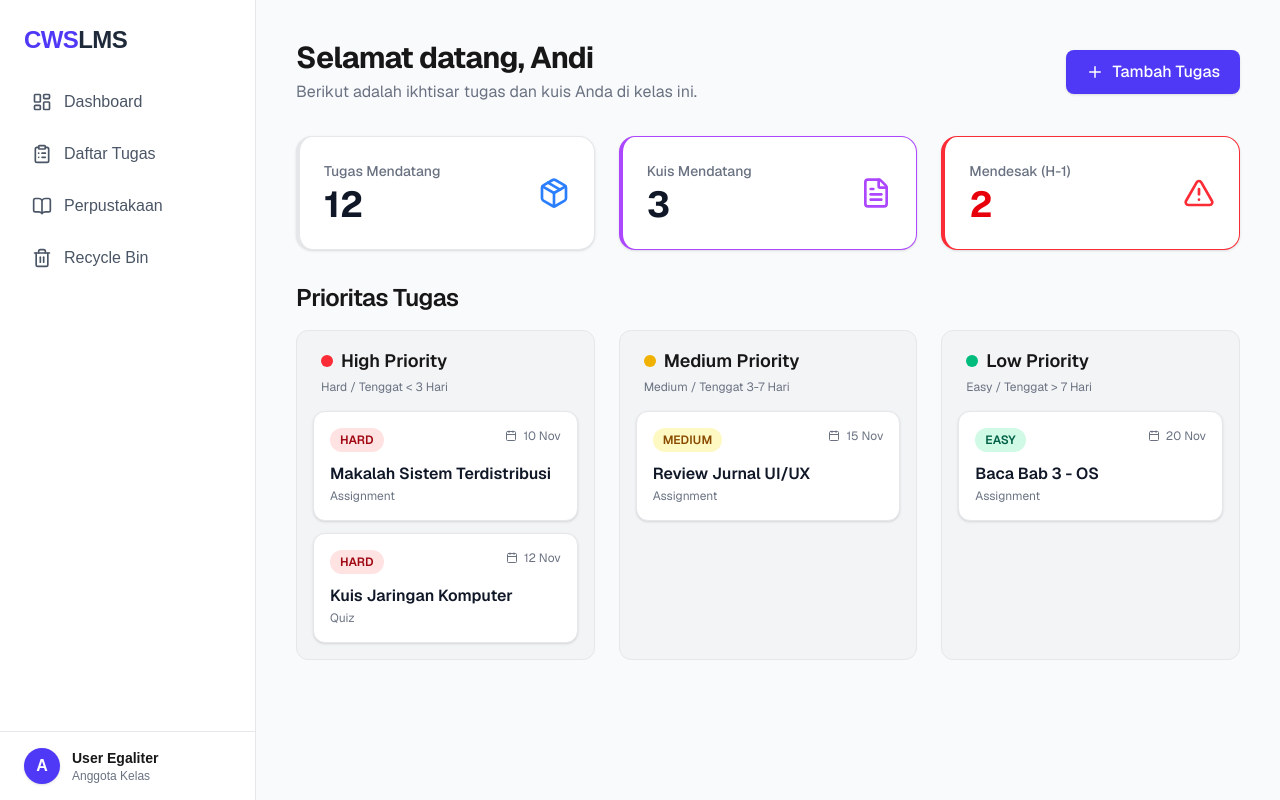
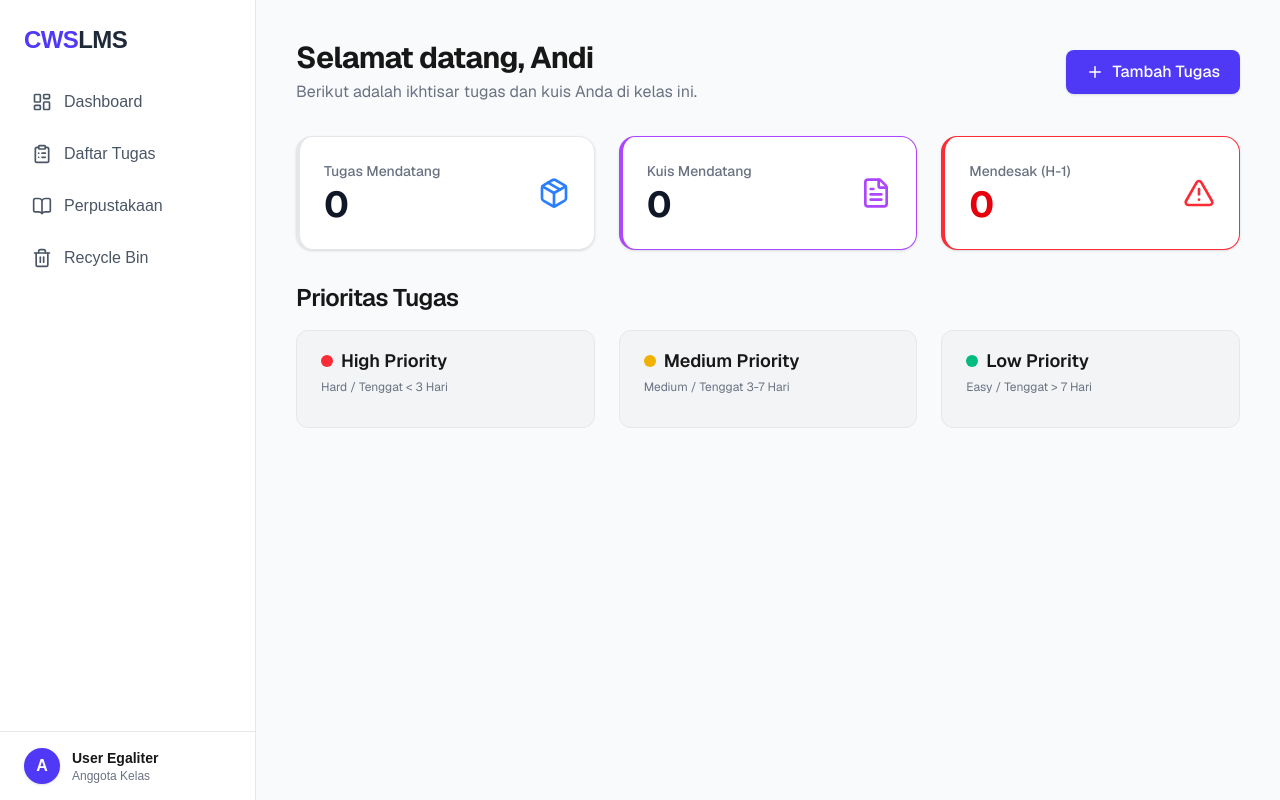
Before and after one commit to Dhali-YD4GXP/CWSLMS, a Next.js app in the folder frontend/: page / in a window 1280 px wide. Built offline with nearby package versions, Linux system fonts and the light colour scheme.

Commit message:
chore: Remove frontend dummy data for final deployment

```diff
--- a/frontend/src/app/(dashboard)/library/page.tsx
+++ b/frontend/src/app/(dashboard)/library/page.tsx
@@ -2,12 +2,8 @@
 import React, { useState } from 'react';
 import { UploadCloud, FileText, Eye, Download } from 'lucide-react';
 
-// Simulasi Data Database
-const initialBooks = [
-  { id: '1', title: 'Buku Ajar Jaringan Komputer', size: '4.5 MB', uploader: 'Budi', tags: ['Referensi', 'Semester 5'] },
-  { id: '2', title: 'Slide Presentasi Keamanan Jaringan', size: '2.1 MB', uploader: 'Siti', tags: ['Tugas Kelompok', 'Penting'] },
-  { id: '3', title: 'Jurnal Deep Learning 2023', size: '12.4 MB', uploader: 'Joko', tags: ['Opsional'] },
-];
+// Data awal (Kosong - Siap diisi dari API)
+const initialBooks: any[] = [];
 
 export default function LibraryPage() {
   const [books, setBooks] = useState(initialBooks);
--- a/frontend/src/app/(dashboard)/page.tsx
+++ b/frontend/src/app/(dashboard)/page.tsx
@@ -1,19 +1,14 @@
 import React from 'react';
 import { Package, FileText, AlertTriangle, Calendar, Plus } from 'lucide-react';
 
-// Mock data: In the future this will be fetched from the backend API
+// Data awal (Kosong - Siap diisi dari API)
 const metrics = {
-  upcomingTasks: 12,
-  upcomingQuizzes: 3,
-  urgentTasks: 2, // H-1
+  upcomingTasks: 0,
+  upcomingQuizzes: 0,
+  urgentTasks: 0,
 };
 
-const tasks = [
-  { id: 1, title: 'Makalah Sistem Terdistribusi', type: 'assignment', difficulty: 'hard', dueDate: '2023-11-10T10:00:00Z', status: 'todo' },
-  { id: 2, title: 'Kuis Jaringan Komputer', type: 'quiz', difficulty: 'hard', dueDate: '2023-11-12T10:00:00Z', status: 'todo' },
-  { id: 3, title: 'Review Jurnal UI/UX', type: 'assignment', difficulty: 'medium', dueDate: '2023-11-15T10:00:00Z', status: 'todo' },
-  { id: 4, title: 'Baca Bab 3 - OS', type: 'assignment', difficulty: 'easy', dueDate: '2023-11-20T10:00:00Z', status: 'todo' },
-];
+const tasks: any[] = [];
 
 export default function DashboardPage() {
   return (
--- a/frontend/src/app/(dashboard)/recycle-bin/page.tsx
+++ b/frontend/src/app/(dashboard)/recycle-bin/page.tsx
@@ -2,10 +2,8 @@
 import React, { useState } from 'react';
 import { RotateCcw, Trash2, Clock, CheckCircle } from 'lucide-react';
 
-const initialDeletedItems = [
-  { id: '1', title: 'Tugas Makalah AI', type: 'Task', deletedAt: '2023-10-12T14:30:00Z', deletedBy: 'Budi' },
-  { id: '2', title: 'Buku Pemrograman Dasar', type: 'Book', deletedAt: '2023-10-15T09:15:00Z', deletedBy: 'Andi' },
-];
+// Data awal (Kosong - Siap diisi dari API)
+const initialDeletedItems: any[] = [];
 
 export default function RecycleBinPage() {
   const [items, setItems] = useState(initialDeletedItems);
--- a/frontend/src/app/(dashboard)/tasks/page.tsx
+++ b/frontend/src/app/(dashboard)/tasks/page.tsx
@@ -2,39 +2,8 @@
 import React, { useState } from 'react';
 import { Calendar, MessageSquare, X, Send, UploadCloud, FileText, Trash2 } from 'lucide-react';
 
-// Simulasi Data dari Backend
-const initialTasks = [
-  {
-    id: '1',
-    title: 'Makalah Sistem Terdistribusi',
-    dueDate: '2023-11-10',
-    difficulty: 'hard',
-    type: 'assignment',
-    myStatus: 'todo',
-    peers: { inProgress: ['B'], done: ['A', 'S'] },
-    comments: 4
-  },
-  {
-    id: '2',
-    title: 'Review Jurnal UI/UX',
-    dueDate: '2023-11-15',
-    difficulty: 'medium',
-    type: 'assignment',
-    myStatus: 'in_progress',
-    peers: { inProgress: ['J', 'R'], done: [] },
-    comments: 0
-  },
-  {
-    id: '3',
-    title: 'Kuis Jaringan Komputer',
-    dueDate: '2023-11-12',
-    difficulty: 'hard',
-    type: 'quiz',
-    myStatus: 'done',
-    peers: { inProgress: [], done: ['B', 'J', 'S', 'A'] },
-    comments: 12
-  }
-];
+// Data awal (Kosong - Siap diisi dari API)
+const initialTasks: any[] = [];
 
 export default function TasksKanbanPage() {
   const [tasks, setTasks] = useState(initialTasks);
```
